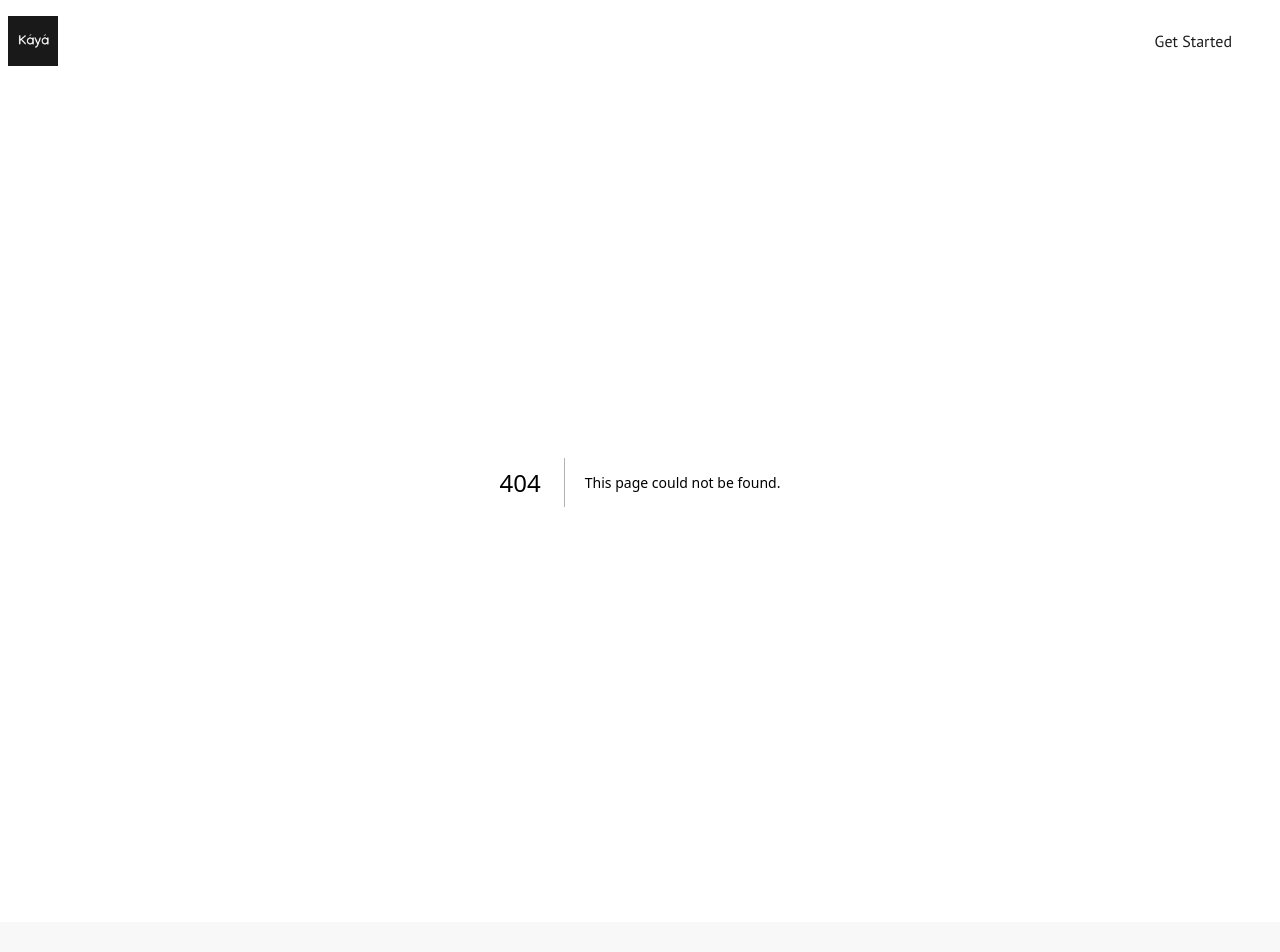
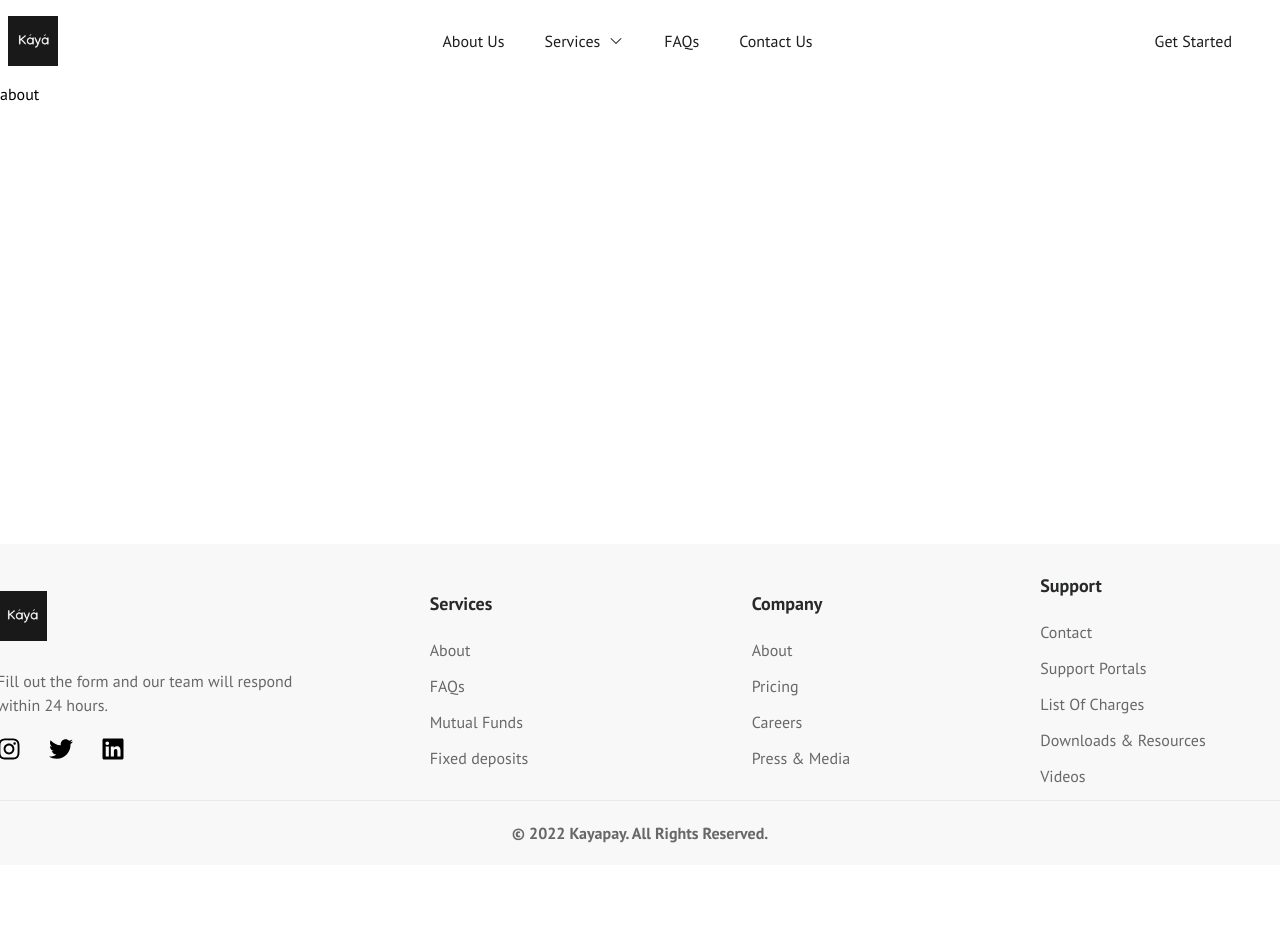
Before and after one commit to Kaya-Africa-Technology/kp-web, a Next.js app: page /about in a window 1280 px wide. Before the commit this address had no page. Shown: the top 952 px of the page. After the commit the page ends 865 px from the top, so only its background shows below. Built offline with nearby package versions, Linux system fonts and the light colour scheme.

Commit message:
fix: change text size on whykaya section

```diff
--- a/Components/Footer/Footer.jsx
+++ b/Components/Footer/Footer.jsx
@@ -5,7 +5,7 @@ import { FaLinkedin } from "react-icons/fa";
 function Footer() {
   return (
     <>
-      <footer className="border-b border-gray/10 bg-[#F8F8F8] py-7 mt-10">
+      <footer className="bg-[#F8F8F8] py-7 mt-10 h-64 absolute bottom-0 w-full">
         <div className="container px-4 mx-auto">
           <div className="grid grid-cols-1 gap-y-10 lg:place-items-center lg:grid-cols-4 lg:gap-y-0 lg:gap-x-10">
             <div>
@@ -32,7 +32,7 @@ function Footer() {
                 <li className="mb-3 text-base font-medium cursor-pointer text-gray text-md">
                   <a
                     href="#"
-                    className="hover:text-darkGray hover:underline-offset-1 hover:underline transition-all duration-700 ease-in-out"
+                    className="transition-all duration-700 ease-in-out hover:text-darkGray hover:underline-offset-1 hover:underline"
                   >
                     About
                   </a>
@@ -40,7 +40,7 @@ function Footer() {
                 <li className="mb-3 text-base cursor-pointer text-md text-gray">
                   <a
                     href="#"
-                    className="hover:text-darkGray hover:underline-offset-1 hover:underline transition-all duration-700 ease-in-out"
+                    className="transition-all duration-700 ease-in-out hover:text-darkGray hover:underline-offset-1 hover:underline"
                   >
                     FAQs
                   </a>
@@ -48,7 +48,7 @@ function Footer() {
                 <li className="mb-3 text-base cursor-pointer text-md text-gray">
                   <a
                     href="#"
-                    className="hover:text-darkGray hover:underline-offset-1 hover:underline transition-all duration-700 ease-in-out"
+                    className="transition-all duration-700 ease-in-out hover:text-darkGray hover:underline-offset-1 hover:underline"
                   >
                     Mutual Funds
                   </a>
@@ -56,7 +56,7 @@ function Footer() {
                 <li className="mb-3 text-base cursor-pointer text-md text-gray">
                   <a
                     href="#"
-                    className="hover:text-darkGray hover:underline-offset-1 hover:underline transition-all duration-700 ease-in-out"
+                    className="transition-all duration-700 ease-in-out hover:text-darkGray hover:underline-offset-1 hover:underline"
                   >
                     Fixed deposits
                   </a>
@@ -69,7 +69,7 @@ function Footer() {
                 <li className="mb-3 text-base cursor-pointer text-md text-gray">
                   <a
                     href="#"
-                    className="hover:text-darkGray hover:underline-offset-1 hover:underline transition-all duration-700 ease-in-out"
+                    className="transition-all duration-700 ease-in-out hover:text-darkGray hover:underline-offset-1 hover:underline"
                   >
                     About
                   </a>
@@ -77,7 +77,7 @@ function Footer() {
                 <li className="mb-3 text-base cursor-pointer text-md text-gray">
                   <a
                     href="#"
-                    className="hover:text-darkGray hover:underline-offset-1 hover:underline transition-all duration-700 ease-in-out"
+                    className="transition-all duration-700 ease-in-out hover:text-darkGray hover:underline-offset-1 hover:underline"
                   >
                     Pricing
                   </a>
@@ -85,7 +85,7 @@ function Footer() {
                 <li className="mb-3 text-base cursor-pointer text-md text-gray">
                   <a
                     href="#"
-                    className="hover:text-darkGray hover:underline-offset-1 hover:underline transition-all duration-700 ease-in-out"
+                    className="transition-all duration-700 ease-in-out hover:text-darkGray hover:underline-offset-1 hover:underline"
                   >
                     Careers
                   </a>
@@ -93,7 +93,7 @@ function Footer() {
                 <li className="mb-3 text-base cursor-pointer text-md text-gray">
                   <a
                     href="#"
-                    className="hover:text-darkGray hover:underline-offset-1 hover:underline transition-all duration-700 ease-in-out"
+                    className="transition-all duration-700 ease-in-out hover:text-darkGray hover:underline-offset-1 hover:underline"
                   >
                     Press & Media
                   </a>
@@ -106,7 +106,7 @@ function Footer() {
                 <li className="mb-3 text-base cursor-pointer text-md text-gray">
                   <a
                     href="#"
-                    className="hover:text-darkGray hover:underline-offset-1 hover:underline transition-all duration-700 ease-in-out"
+                    className="transition-all duration-700 ease-in-out hover:text-darkGray hover:underline-offset-1 hover:underline"
                   >
                     Contact
                   </a>
@@ -114,7 +114,7 @@ function Footer() {
                 <li className="mb-3 text-base cursor-pointer text-md text-gray">
                   <a
                     href="#"
-                    className="hover:text-darkGray hover:underline-offset-1 hover:underline transition-all duration-700 ease-in-out"
+                    className="transition-all duration-700 ease-in-out hover:text-darkGray hover:underline-offset-1 hover:underline"
                   >
                     Support Portals
                   </a>
@@ -122,7 +122,7 @@ function Footer() {
                 <li className="mb-3 text-base cursor-pointer text-md text-gray">
                   <a
                     href="#"
-                    className="hover:text-darkGray hover:underline-offset-1 hover:underline transition-all duration-700 ease-in-out"
+                    className="transition-all duration-700 ease-in-out hover:text-darkGray hover:underline-offset-1 hover:underline"
                   >
                     List Of Charges
                   </a>
@@ -130,7 +130,7 @@ function Footer() {
                 <li className="mb-3 text-base cursor-pointer text-md text-gray">
                   <a
                     href="#"
-                    className="hover:text-darkGray hover:underline-offset-1 hover:underline transition-all duration-700 ease-in-out"
+                    className="transition-all duration-700 ease-in-out hover:text-darkGray hover:underline-offset-1 hover:underline"
                   >
                     Downloads & Resources
                   </a>
@@ -138,7 +138,7 @@ function Footer() {
                 <li className="mb-3 text-base cursor-pointer text-md text-gray">
                   <a
                     href="#"
-                    className="hover:text-darkGray hover:underline-offset-1 hover:underline transition-all duration-700 ease-in-out"
+                    className="transition-all duration-700 ease-in-out hover:text-darkGray hover:underline-offset-1 hover:underline"
                   >
                     Videos
                   </a>
@@ -147,12 +147,13 @@ function Footer() {
             </div>
           </div>
         </div>
-      </footer>
-      <div className="flex flex-col items-center justify-center bg-[#F8F8F8] p-5 text-center">
+         <div className="flex flex-col items-center justify-center bg-[#F8F8F8] p-5 text-center border-t border-gray/10 ">
         <h1 className="font-bold text-md text-gray">
           © 2022 Kayapay. All Rights Reserved.{" "}
         </h1>
       </div>
+      </footer>
+
     </>
   );
 }
--- a/Components/Landing/WhyKaya.jsx
+++ b/Components/Landing/WhyKaya.jsx
@@ -24,7 +24,7 @@ function WhyKaya() {
           <div className="grid grid-cols-1 gap-y-12 lg:gap-x-10 lg:grid-cols-2 lg:gap-y-20 ">
             <div className="w-full">
               <h1 className="mb-2 text-2xl text-left w-9 lg:text-2xl">01</h1>
-              <h2 className="mb-3 text-lg font-bold text-left lg:text-xl">
+              <h2 className="mb-3 text-xl font-bold text-left lg:text-xl">
                 Business Loans
               </h2>
               <p className="text-base leading-snug break-all lg:text-base">
--- a/Components/Layout/Layout.jsx
+++ b/Components/Layout/Layout.jsx
@@ -4,7 +4,7 @@ import Footer from '../Footer/Footer'
 
 function Layout({children}) {
   return (
-    <div>
+    <div className='relative min-h-screen'>
       <Header />
         {children}
         <Footer />
--- a/Components/Navbar/Menu.jsx
+++ b/Components/Navbar/Menu.jsx
@@ -6,20 +6,20 @@ export default function Menu({ scroll, menu }) {
     <>
       {menu.name === "Services" ? (
         <li className="flex items-center">
-          <Link href={`${menu.path}`} className="mr-2">
+          <Link href={`${menu.path}`} className="mr-2 text-secondary">
             {menu.name}
           </Link>
           <HiChevronDown
             className={
               scroll
                 ? "font-bold cursor-pointer text-md md:text-secondary md:font-normal"
-                : "font-bold cursor-pointer text-md text-primary md:font-normal"
+                : "font-bold cursor-pointer text-md text-secondary md:font-normal"
             }
           />
         </li>
       ) : (
         <li>
-          <Link href={`${menu.path}`}>{menu.name}</Link>
+          <Link href={`${menu.path}`} className="text-secondary">{menu.name}</Link>
         </li>
       )}
     </>
--- /dev/null
+++ b/pages/about.js
@@ -0,0 +1,9 @@
+import React from 'react'
+
+function about() {
+  return (
+    <div>about</div>
+  )
+}
+
+export default about
--- a/pages/index.js
+++ b/pages/index.js
@@ -4,27 +4,24 @@ import KayaCapital from '../Components/Landing/KayaCapital'
 import AboutKaya from '../Components/Landing/AboutKaya'
 import Faqs from '../Components/Landing/Faqs'
 import Contact from '../Components/Landing/Contact'
-import Footer from '../Components/Footer/Footer'
 import Sponsor from '../Components/Landing/Sponsor'
 
 
 export default function Home() {
   return (
-    <div >
+    <div className="pb-64">
       <Head>
         <title>Kayapay</title>
         <meta name="description" content="Generated by create next app" />
         <link rel="icon" href="/favicon.ico" />
       </Head>
-      <div className="">
+
         <WhyKaya />
         <KayaCapital />
         <AboutKaya />
         <Faqs />
         <Contact />
         <Sponsor />
-      </div>
-
     </div>
   )
 }
```
